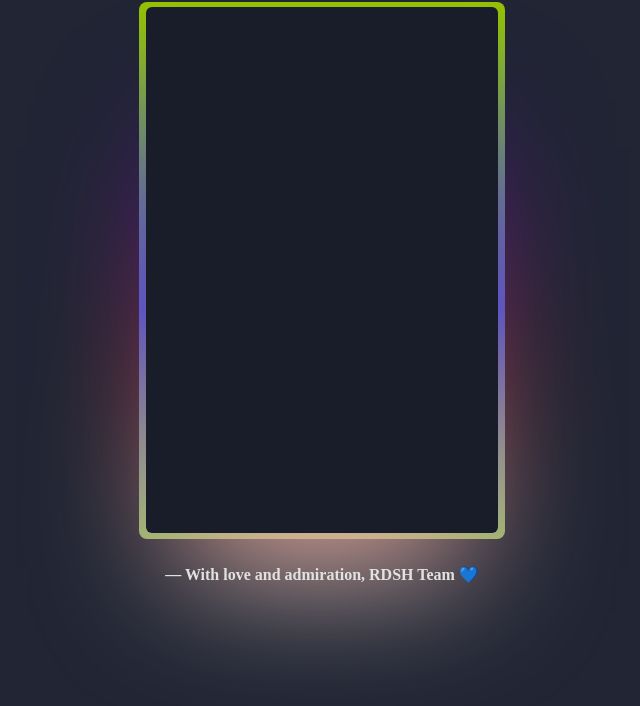
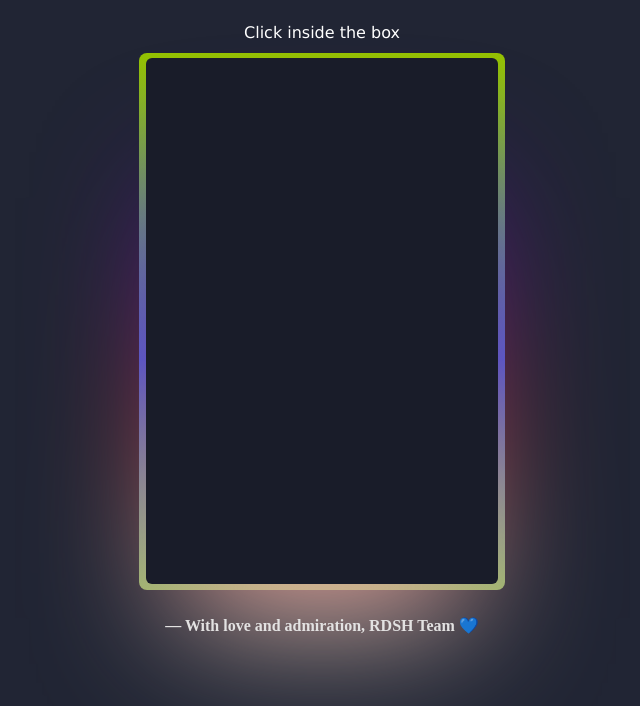
Before and after one commit to sakshiverma1301/Farewelll, a plain HTML site: page index.html in a window 1280 px wide. Shown: the part 110-816 px from the top of the page, without its empty margins (318-958 px from the left). Drawn offline with Linux system fonts and the light colour scheme.

Commit message:
Add files via upload

```diff
--- a/index.html
+++ b/index.html
@@ -37,7 +37,7 @@
       align-items: center;
       text-align: center;
       display: flex;
-      font-size: medium;
+      font-size: 1em;
       color: rgb(88 199 250 / 0%);
       cursor: pointer;
       font-family:cursive;
@@ -111,10 +111,16 @@
       font-weight: bold;
       margin-top: 2rem;
     }
+
+    p{
+        color: white;
+        font-family:Verdana, Geneva, Tahoma, sans-serif
+    }
   </style>
 </head>
 <body>
   <h1>✨ Happy Farewell Manoj! ✨</h1>
+  <p>Click inside the box </p>
   <div class="card">
   <p></p>  Farewell & Congratulations!💖
   <br>Thank you for your guidance and warmth—your legacy will stay with us always. <br><br>
```
